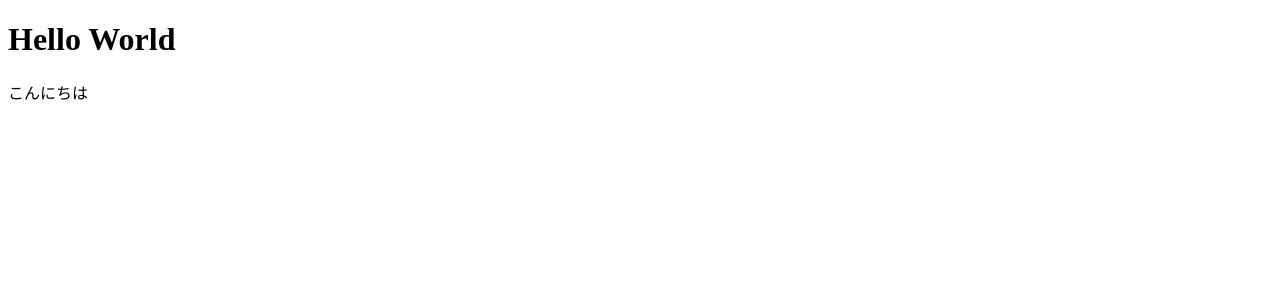
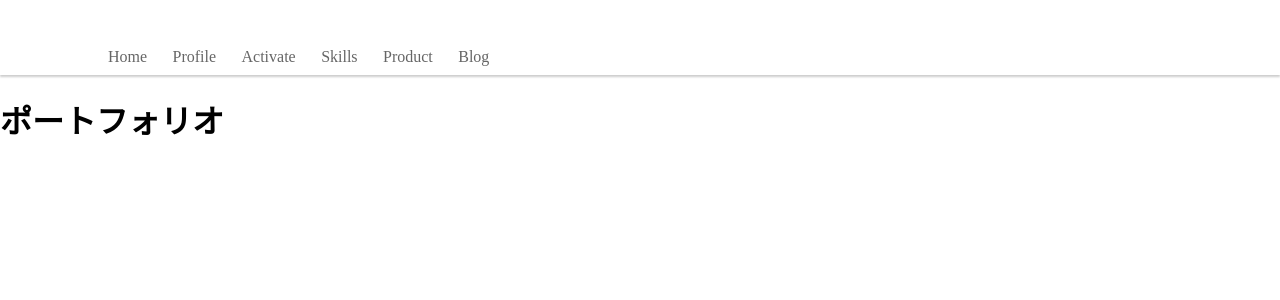
Before and after one commit to sherbw28/my_portfolio, a PHP site: page / in a window 1280 px wide. Shown: the top 300 px of the page. Run offline with PHP 8.4, Linux system fonts and the light colour scheme.

Commit message:
ヘッダー変更

```diff
--- a/top.css
+++ b/top.css
@@ -1 +1,24 @@
-/*# sourceMappingURL=top.css.map */
+body {
+  margin: 0px;
+}
+
+header {
+  height: 75px;
+  width: 100%;
+  padding: 0px;
+  margin: 0px;
+  box-shadow: 0px 2px 2px rgba(0, 0, 0, 0.2);
+}
+header nav {
+  position: absolute;
+  left: 108px;
+  top: 4%;
+}
+header nav ul {
+  list-style: none;
+  color: #666666;
+  display: flex;
+  align-items: flex-start;
+  padding: 0px;
+  gap: 10%;
+}/*# sourceMappingURL=top.css.map */
--- a/top.html
+++ b/top.html
@@ -8,9 +8,18 @@
     <link rel="stylesheet" href="top.css">
 </head>
 <body>
-    <h1>Hello World</h1>
-    <p>
-        こんにちは
-    </p>
+    <header>
+        <nav>
+            <ul>
+                <li>Home</li>
+                <li>Profile</li>
+                <li>Activate</li>
+                <li>Skills</li>
+                <li>Product</li>
+                <li>Blog</li>
+            </ul>
+        </nav>
+    </header>
+    <h1>ポートフォリオ</h1>
 </body>
 </html>
--- a/top.scss
+++ b/top.scss
@@ -0,0 +1,26 @@
+body {
+    margin: 0px;
+}
+
+header {
+    height:  75px;
+    width: 100%;
+    padding: 0px;
+    margin: 0px;
+    box-shadow: 0px 2px 2px rgba(0, 0, 0, 0.20);
+    // background-color: red;
+    nav {
+        position: absolute;
+        left: 108px;
+        top: 4%;
+        // background-color: blue;
+        ul{
+            list-style: none;
+            color: #666666;
+            display: flex;
+            align-items: flex-start;
+            padding: 0px;
+            gap: 10%;
+        }
+    }
+}
```
Also changed, not shown: 1 other file.
